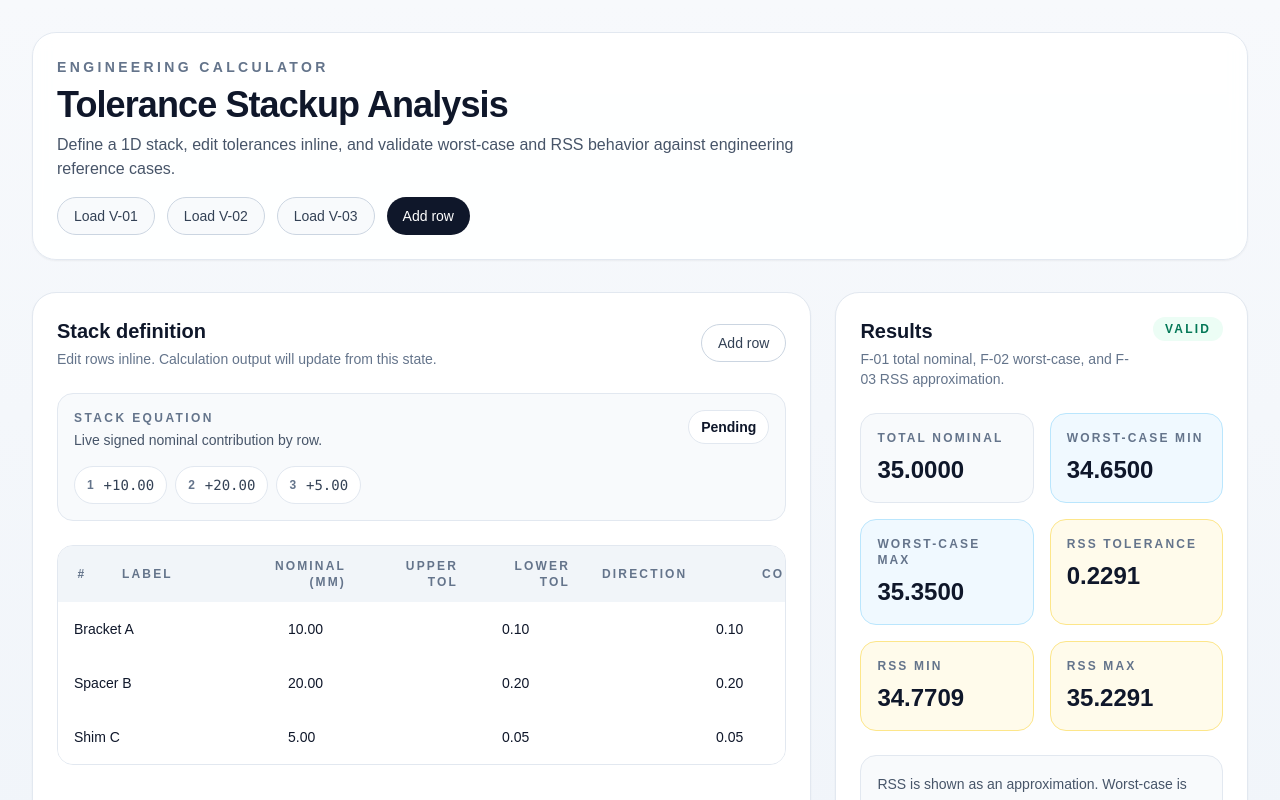
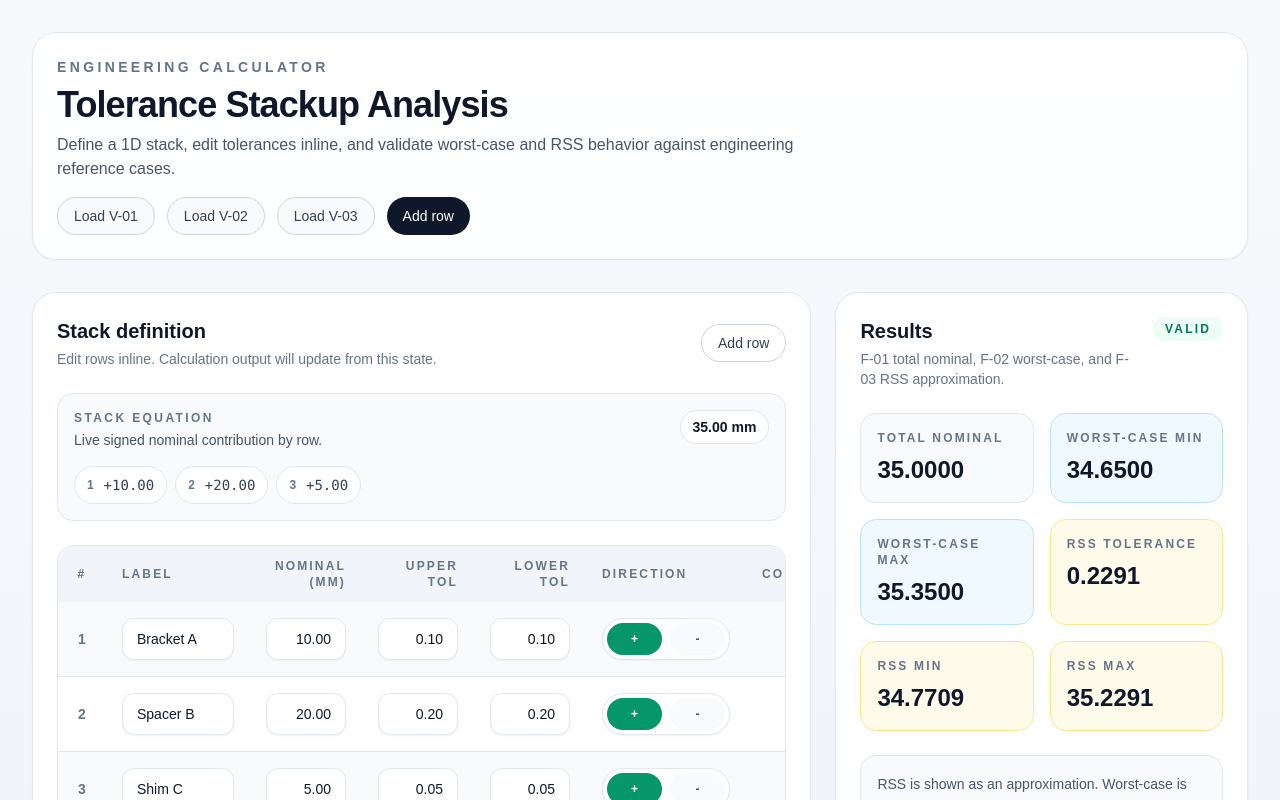
Before and after one commit to utku-gaspak/tolerance-stackup-analyser, a Next.js app: page / in a window 1280 px wide. Shown: the top 800 px of the page. Built offline with nearby package versions, Linux system fonts and the light colour scheme.

Commit message:
ui: wire stack equation and table row redesign

```diff
--- a/app/page.tsx
+++ b/app/page.tsx
@@ -91,6 +91,8 @@ export default function Home() {
           onDeleteRow={deleteRow}
           onChangeRow={updateRow}
           errorsByRow={errorsByRow}
+          equationTotal={result?.totalNominal ?? null}
+          equationIsValid={validation.isValid}
         />
 
         <div className="flex flex-col gap-6">
--- a/components/StackRowEditor.tsx
+++ b/components/StackRowEditor.tsx
@@ -1,72 +1,94 @@
+import { Fragment } from "react";
 import type { RowValidationError, StackRow } from "../lib/types";
 
 interface StackRowEditorProps {
+  index: number;
   row: StackRow;
   onChangeRow: (id: string, field: keyof StackRow, value: string) => void;
   onDeleteRow: (id: string) => void;
   errors?: Partial<Record<RowValidationError["field"], string>>;
 }
 
-export function StackRowEditor({ row, onChangeRow, onDeleteRow, errors = {} }: StackRowEditorProps) {
+export function StackRowEditor({ index, row, onChangeRow, onDeleteRow, errors = {} }: StackRowEditorProps) {
   const hasErrors = Object.keys(errors).length > 0;
+  const zebra = index % 2 === 0 ? "bg-white" : "bg-slate-50";
+  const contribution = formatSignedContribution(row.nominal, row.direction);
 
   return (
-    <div className="bg-slate-200">
-      <div className="grid grid-cols-[1.4fr_0.8fr_0.8fr_0.8fr_0.7fr_auto] gap-px">
+    <Fragment>
+      <tr className={`group border-b border-slate-200 transition-colors hover:bg-slate-100 ${zebra}`}>
+        <td className="px-4 py-4 text-center text-sm font-semibold text-slate-500 align-middle">{index}</td>
+        <td className="px-4 py-4 align-middle">
           <FieldInput
             value={row.label}
             onChange={(value) => onChangeRow(row.id, "label", value)}
             placeholder="Label"
             invalid={Boolean(errors.label)}
+            align="left"
           />
+        </td>
+        <td className="px-4 py-4 align-middle">
           <FieldInput
             value={row.nominal}
             onChange={(value) => onChangeRow(row.id, "nominal", value)}
             placeholder="0.00"
             invalid={Boolean(errors.nominal)}
+            align="right"
           />
+        </td>
+        <td className="px-4 py-4 align-middle">
           <FieldInput
             value={row.plusTolerance}
             onChange={(value) => onChangeRow(row.id, "plusTolerance", value)}
             placeholder="0.00"
             invalid={Boolean(errors.plusTolerance)}
+            align="right"
           />
+        </td>
+        <td className="px-4 py-4 align-middle">
           <FieldInput
             value={row.minusTolerance}
             onChange={(value) => onChangeRow(row.id, "minusTolerance", value)}
             placeholder="0.00"
             invalid={Boolean(errors.minusTolerance)}
+            align="right"
           />
-        <select
+        </td>
+        <td className="px-4 py-4 align-middle">
+          <DirectionToggle
             value={row.direction}
-          onChange={(event) => onChangeRow(row.id, "direction", event.target.value)}
-          className={`bg-white px-4 py-3 text-sm text-slate-900 outline-none transition focus:bg-slate-50 ${
-            errors.direction ? "ring-1 ring-inset ring-rose-300" : ""
-          }`}
-        >
-          <option value="">Select</option>
-          <option value="+">+</option>
-          <option value="-">-</option>
-        </select>
-        <div className="bg-white px-3 py-2 text-right">
+            onChange={(value) => onChangeRow(row.id, "direction", value)}
+            invalid={Boolean(errors.direction)}
+          />
+        </td>
+        <td className="px-4 py-4 text-right align-middle font-mono text-sm font-semibold tabular-nums text-slate-700">
+          {contribution}
+        </td>
+        <td className="px-4 py-4 text-center align-middle">
           <button
             type="button"
             onClick={() => onDeleteRow(row.id)}
-            className="rounded-full border border-rose-200 px-3 py-2 text-sm font-medium text-rose-600 transition hover:bg-rose-50"
+            className="inline-flex items-center justify-center rounded-full bg-rose-600 px-3.5 py-2 text-xs font-semibold text-white shadow-sm transition hover:bg-rose-700 focus:outline-none focus:ring-2 focus:ring-rose-300"
           >
             Delete
           </button>
-        </div>
-      </div>
+        </td>
+      </tr>
 
       {hasErrors ? (
-        <div className="bg-rose-50 px-4 py-3 text-xs leading-5 text-rose-700">
+        <tr className="border-b border-slate-200 bg-rose-50/70">
+          <td colSpan={8} className="px-4 py-3 text-xs leading-5 text-rose-700">
+            <div className="flex flex-wrap gap-x-4 gap-y-1">
               {Object.values(errors).map((message) => (
-            <div key={message}>{message}</div>
+                <span key={message} className="rounded-full border border-rose-200 bg-white px-2.5 py-1">
+                  {message}
+                </span>
               ))}
             </div>
+          </td>
+        </tr>
       ) : null}
-    </div>
+    </Fragment>
   );
 }
 
@@ -74,21 +96,69 @@ function FieldInput({
   value,
   onChange,
   placeholder,
-  invalid
+  invalid,
+  align
 }: {
   value: string;
   onChange: (value: string) => void;
   placeholder: string;
   invalid?: boolean;
+  align: "left" | "right";
 }) {
   return (
     <input
       value={value}
       onChange={(event) => onChange(event.target.value)}
       placeholder={placeholder}
-      className={`bg-white px-4 py-3 text-sm text-slate-900 outline-none transition placeholder:text-slate-400 focus:bg-slate-50 ${
-        invalid ? "ring-1 ring-inset ring-rose-300" : ""
-      }`}
+      className={`block w-full min-w-0 rounded-xl border bg-white px-3.5 py-2.5 text-sm text-slate-900 shadow-sm outline-none transition placeholder:text-slate-400 focus:bg-slate-50 focus:ring-2 focus:ring-slate-200 ${
+        align === "right" ? "text-right tabular-nums" : "text-left"
+      } ${invalid ? "border-rose-300 ring-1 ring-inset ring-rose-300" : "border-slate-200"}`}
     />
   );
 }
+
+function DirectionToggle({
+  value,
+  onChange,
+  invalid
+}: {
+  value: StackRow["direction"];
+  onChange: (value: StackRow["direction"]) => void;
+  invalid?: boolean;
+}) {
+  const base = "inline-flex items-center justify-center rounded-full px-3 py-2 text-xs font-semibold transition focus:outline-none focus:ring-2 focus:ring-slate-300";
+
+  return (
+    <div className={`inline-flex w-full items-center gap-2 rounded-full border bg-white p-1 shadow-sm ${invalid ? "border-rose-300 ring-1 ring-inset ring-rose-300" : "border-slate-200"}`}>
+      <button
+        type="button"
+        onClick={() => onChange("+")}
+        className={`${base} w-1/2 ${value === "+" ? "bg-emerald-600 text-white" : "bg-slate-50 text-slate-600 hover:bg-slate-100"}`}
+      >
+        +
+      </button>
+      <button
+        type="button"
+        onClick={() => onChange("-")}
+        className={`${base} w-1/2 ${value === "-" ? "bg-rose-600 text-white" : "bg-slate-50 text-slate-600 hover:bg-slate-100"}`}
+      >
+        -
+      </button>
+    </div>
+  );
+}
+
+function formatSignedContribution(nominal: string, direction: StackRow["direction"]): string {
+  const parsed = Number(nominal);
+  const numeric = Number.isFinite(parsed) ? parsed.toFixed(2) : "—";
+
+  if (direction === "+") {
+    return `+${numeric}`;
+  }
+
+  if (direction === "-") {
+    return `-${numeric}`;
+  }
+
+  return numeric;
+}
```
Lines whose indentation alone changed are shown as unchanged.
